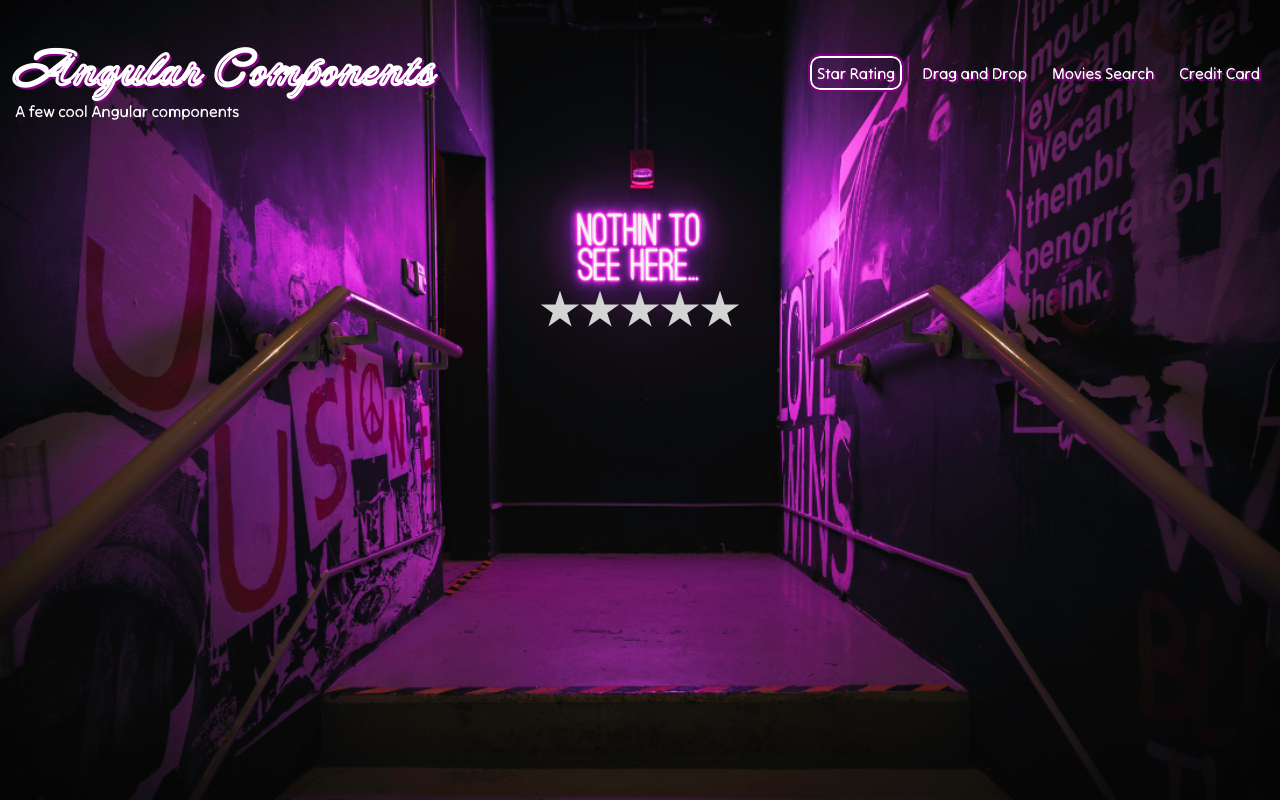
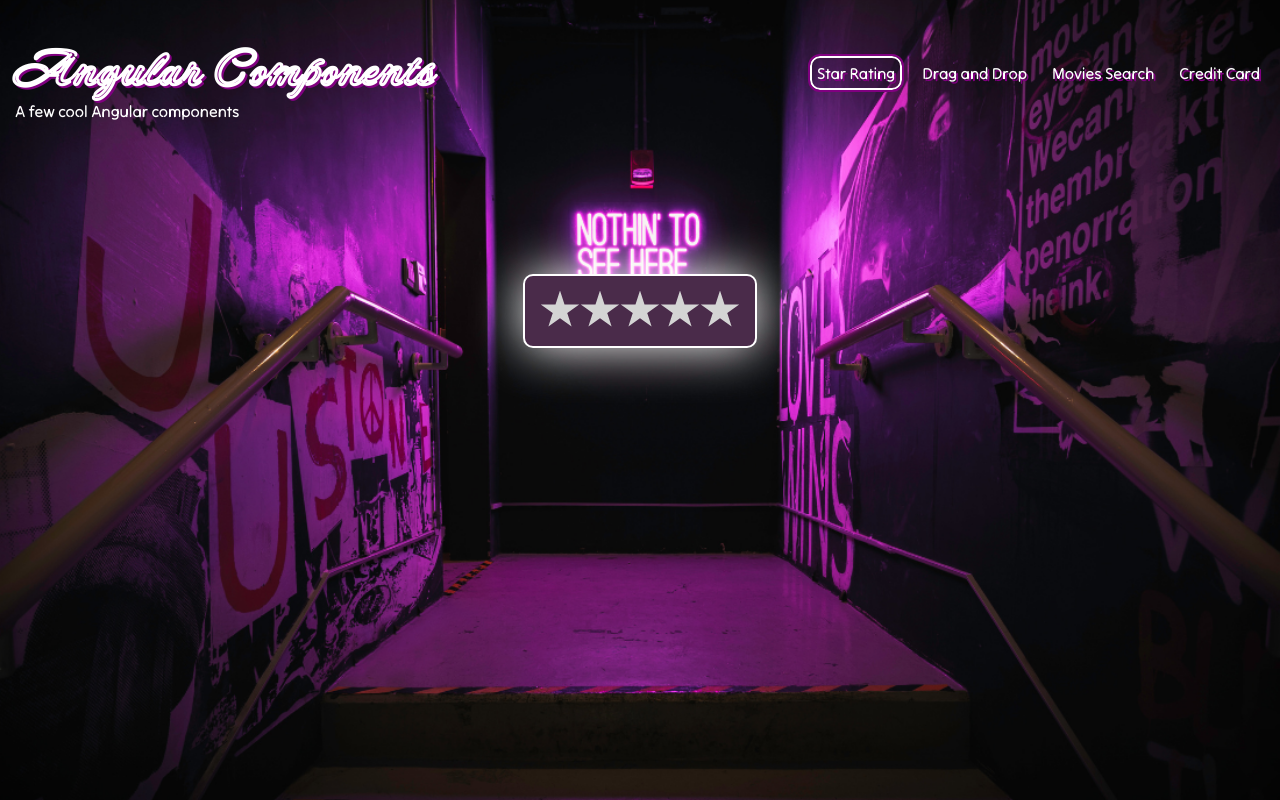
Before and after one commit to jkelley5000/angular-sandbox-2, an Angular app: page /star-rating in a window 1280 px wide. Built offline with nearby package versions, Linux system fonts and the light colour scheme.

Commit message:
Added style to the Star Rating component.

```diff
--- a/src/app/components/star-rating/star-rating.component.scss
+++ b/src/app/components/star-rating/star-rating.component.scss
@@ -1,5 +1,10 @@
 .star-rating {
     display: flex;
+    padding: 15px;
+    border: solid 2px white;
+    border-radius: 10px;
+    box-shadow: 0px 0px 50px #ffffff;
+    background: #4a2b4a;
 
     .star {
         width: 40px;
```
